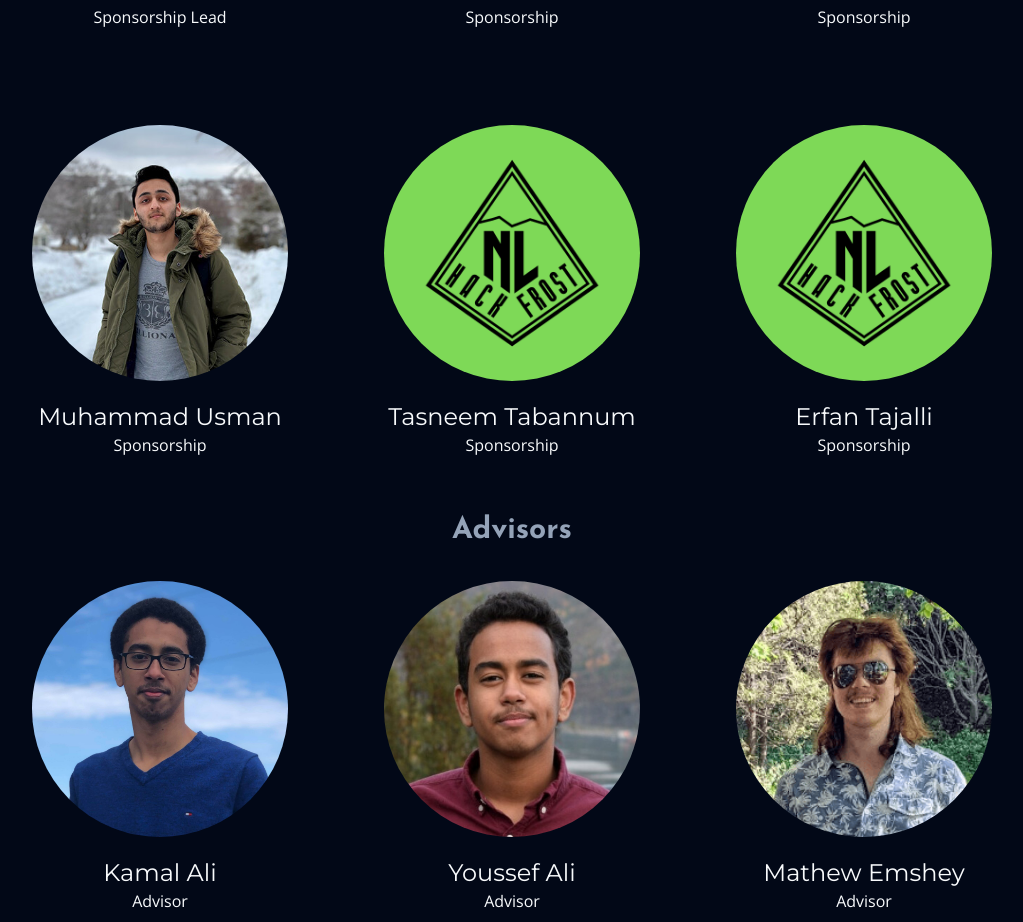
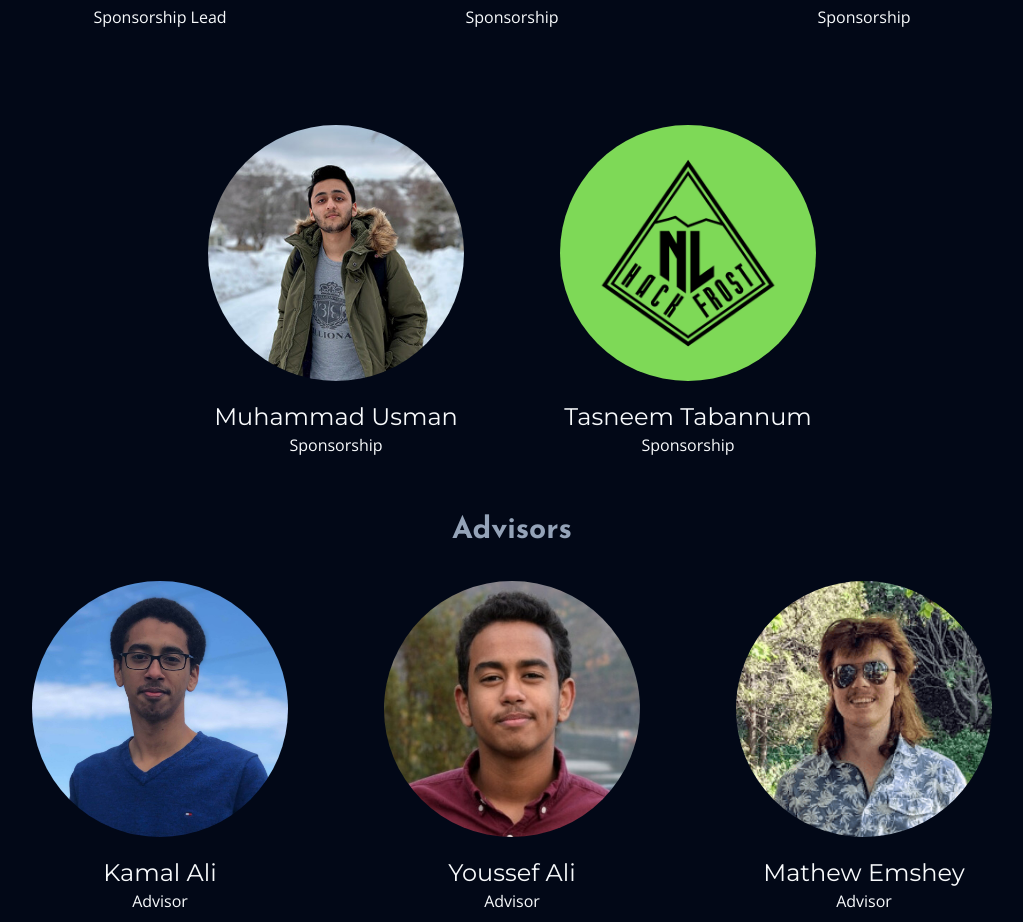
Before and after one commit to HackFrostNL/website-2022, a React (Vite) app: page /team in a window 1280 px wide. Shown: the part 3365-4287 px from the top of the page, without its empty margins (128-1151 px from the left). Built offline with nearby package versions, Linux system fonts and the light colour scheme.

Commit message:
Remove Erfan

```diff
--- a/src/pages/Team.tsx
+++ b/src/pages/Team.tsx
@@ -294,14 +294,6 @@ const TeamPage = () => {
                             className={"object-left"}
                             nameClassName={"group-hover:text-brand-green"}
                         />
-
-                        <Person
-                            name={"Erfan Tajalli"}
-                            role={"Sponsorship"}
-                            imageUrl={noPicGreen}
-                            className={"object-left"}
-                            nameClassName={"group-hover:text-brand-green"}
-                        />
                     </div>
                 </Team>
                 <Team>
```
